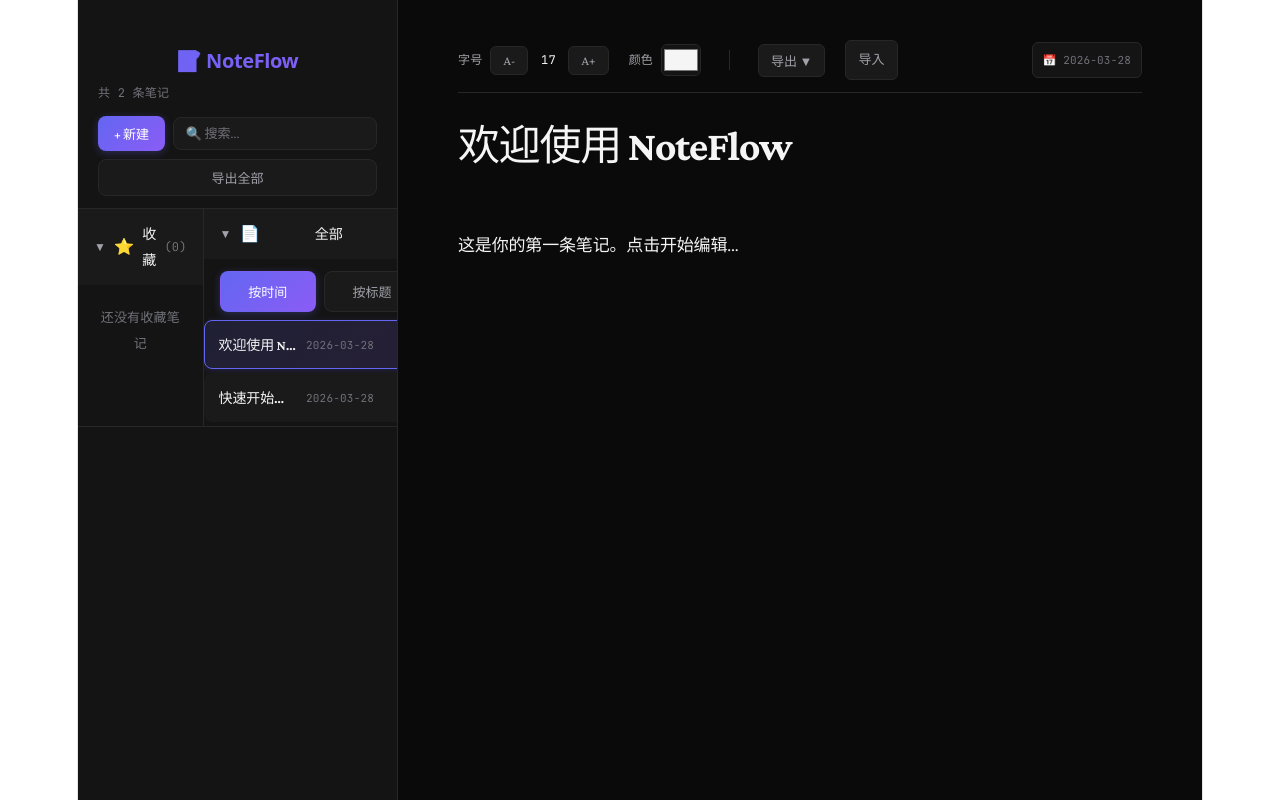
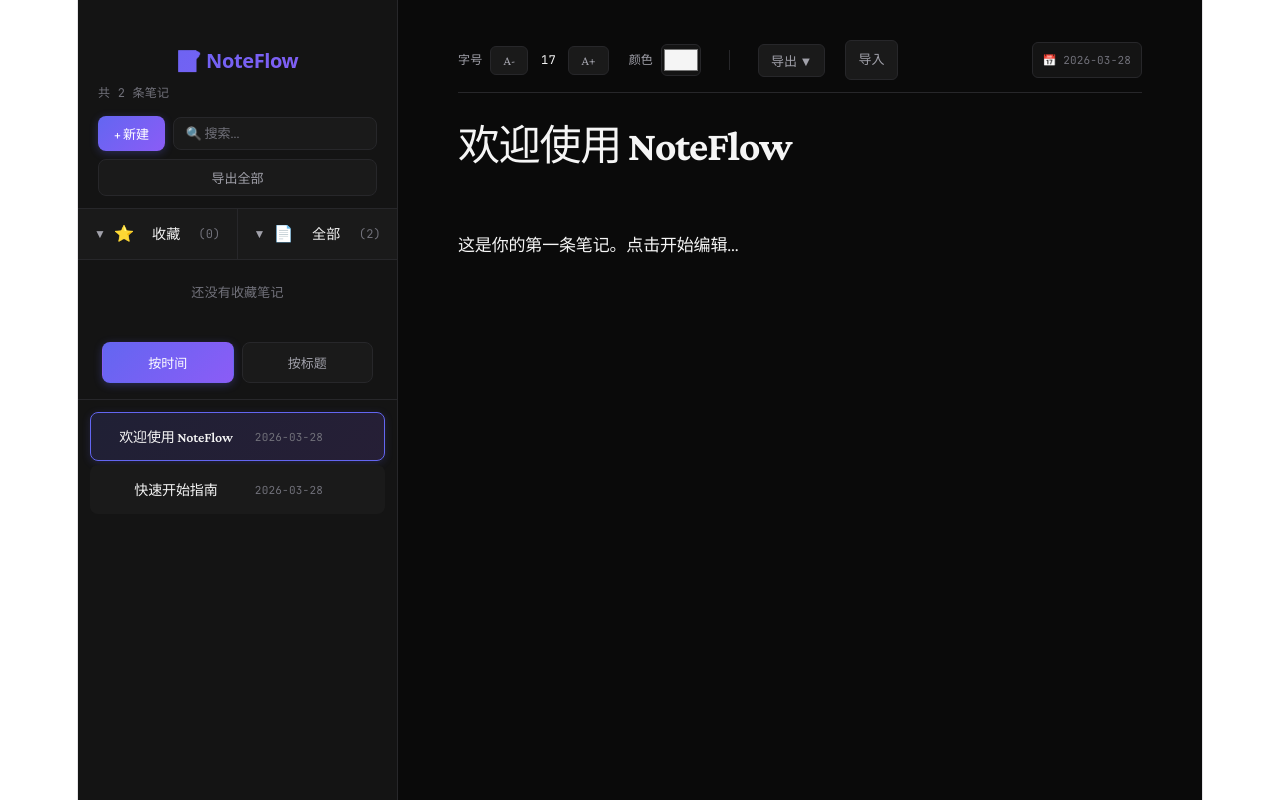
Before and after one commit to wickeyye/noteflow, a React (Vite) app: page / in a window 1280 px wide. Built offline with nearby package versions, Linux system fonts and the light colour scheme.

Commit message:
fix: 修复分类标题布局
将"收藏"和"全部"标题横向排列在一行
笔记列表保持纵向排列显示

Co-Authored-By: Claude Sonnet 4.6 <noreply@anthropic.com>

```diff
--- a/src/App.css
+++ b/src/App.css
@@ -772,25 +772,41 @@
   flex-direction: column;
 }
 
-.sections-row {
+/* 分类标题行 - 横向排列 */
+.sections-headers-row {
   display: grid;
   grid-template-columns: 1fr 1fr;
   gap: 0;
+  border-bottom: 1px solid var(--border-color);
+}
+
+.section-header-item {
+  display: flex;
+  align-items: center;
+  gap: 8px;
+  padding: 12px 16px;
+  background: var(--bg-tertiary);
+  cursor: pointer;
+  transition: all 0.3s ease;
+  user-select: none;
+  border-right: 1px solid var(--border-color);
+}
+
+.section-header-item:last-child {
+  border-right: none;
+}
+
+.section-header-item:hover {
+  background: var(--bg-hover);
 }
 
 .collapsible-section {
-  border-bottom: 1px solid var(--border-color);
   display: flex;
   flex-direction: column;
 }
 
-.sections-row .collapsible-section {
-  border-right: 1px solid var(--border-color);
-  border-bottom: 1px solid var(--border-color);
-}
-
-.sections-row .collapsible-section:last-child {
-  border-right: none;
+.notes-list {
+  padding: 12px;
 }
 
 .section-header {
--- a/src/components/Sidebar.tsx
+++ b/src/components/Sidebar.tsx
@@ -101,19 +101,35 @@ export function Sidebar({
 
       {/* 分类区域 */}
       <div className="sections-container">
-        <div className="sections-row">
-          {/* 收藏笔记 */}
-          <CollapsibleSection
-            title="收藏"
-            icon="⭐"
-            count={favoriteNotes.length}
-            isCollapsed={collapsedSections.favorite}
-            onToggle={() => onToggleSection('favorite')}
+        {/* 分类标题行 */}
+        <div className="sections-headers-row">
+          <div
+            className="section-header-item"
+            onClick={() => onToggleSection('favorite')}
           >
+            <span className="section-arrow">{collapsedSections.favorite ? '▶' : '▼'}</span>
+            <span className="section-icon">⭐</span>
+            <span className="section-title">收藏</span>
+            <span className="section-count">({favoriteNotes.length})</span>
+          </div>
+          <div
+            className="section-header-item"
+            onClick={() => onToggleSection('all')}
+          >
+            <span className="section-arrow">{collapsedSections.all ? '▶' : '▼'}</span>
+            <span className="section-icon">📄</span>
+            <span className="section-title">全部</span>
+            <span className="section-count">({allNotes.length})</span>
+          </div>
+        </div>
+
+        {/* 收藏笔记内容 */}
+        <div className={`section-content ${collapsedSections.favorite ? 'collapsed' : 'expanded'}`}>
           {favoriteNotes.length === 0 ? (
             <div className="empty-section">还没有收藏笔记</div>
           ) : (
-              favoriteNotes.map(note => (
+            <div className="notes-list">
+              {favoriteNotes.map(note => (
                 <CompactNoteItem
                   key={note.id}
                   note={note}
@@ -122,18 +138,13 @@ export function Sidebar({
                   onToggleFavorite={() => onToggleFavorite(note.id)}
                   onDelete={(e) => onNoteDelete(note.id, e)}
                 />
-              ))
+              ))}
+            </div>
           )}
-          </CollapsibleSection>
+        </div>
 
-          {/* 全部笔记 */}
-          <CollapsibleSection
-            title="全部"
-            icon="📄"
-            count={allNotes.length}
-            isCollapsed={collapsedSections.all}
-            onToggle={() => onToggleSection('all')}
-          >
+        {/* 全部笔记内容 */}
+        <div className={`section-content ${collapsedSections.all ? 'collapsed' : 'expanded'}`}>
           {/* 排序选项 */}
           <div className="sort-options">
             <button
@@ -156,7 +167,8 @@ export function Sidebar({
               {searchQuery ? '没有找到匹配的笔记' : '还没有笔记'}
             </div>
           ) : (
-              allNotes.map(note => (
+            <div className="notes-list">
+              {allNotes.map(note => (
                 <CompactNoteItem
                   key={note.id}
                   note={note}
@@ -165,9 +177,9 @@ export function Sidebar({
                   onToggleFavorite={() => onToggleFavorite(note.id)}
                   onDelete={(e) => onNoteDelete(note.id, e)}
                 />
-              ))
+              ))}
+            </div>
           )}
-          </CollapsibleSection>
         </div>
       </div>
     </aside>
```
Lines whose indentation alone changed are shown as unchanged.
